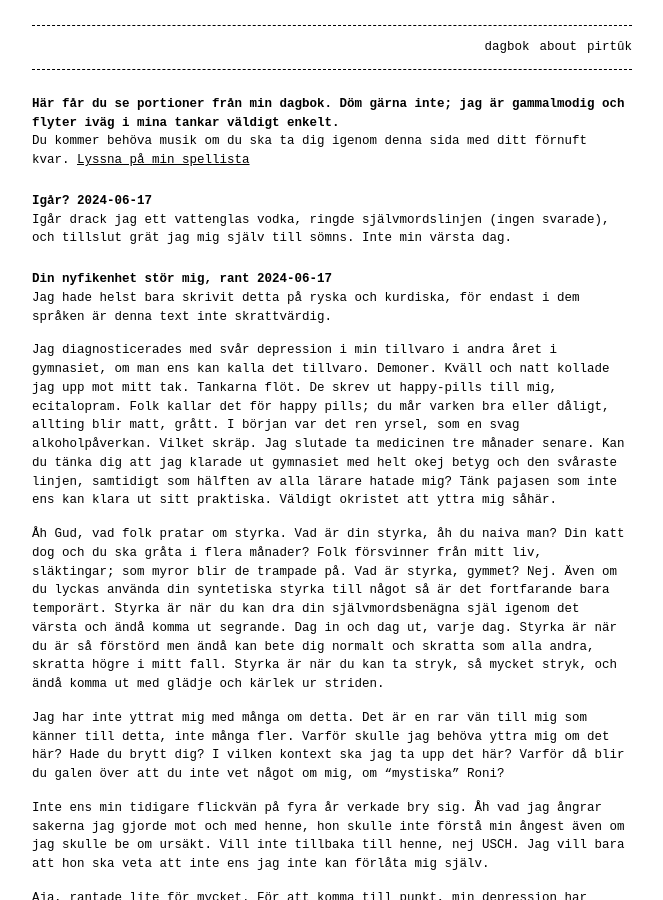
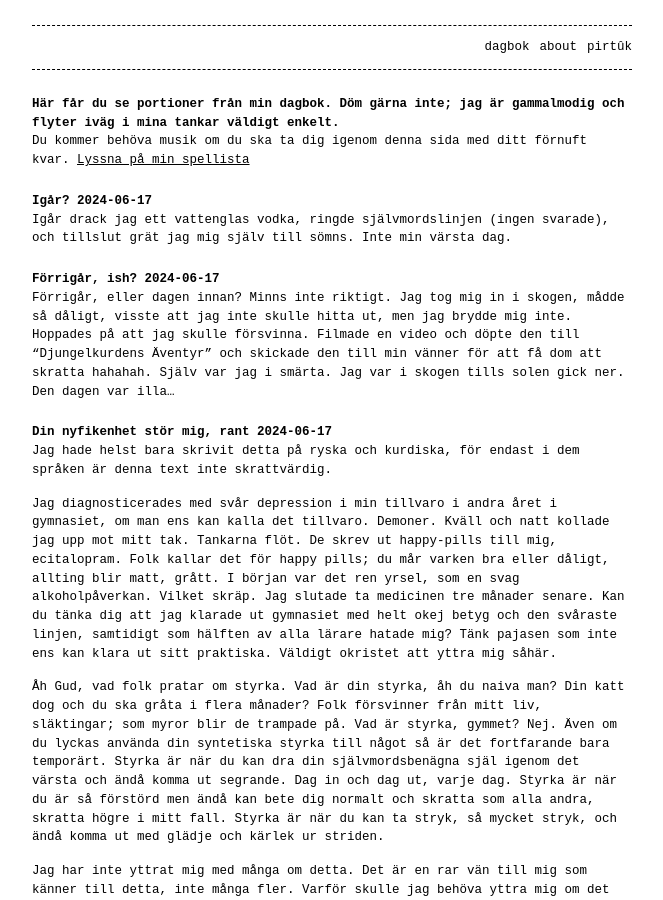
Before and after one commit to ronim-efrin/kitab, a Jekyll site: the page built from index.md, in a window 1280 px wide and 900 px high. Shown: the whole window, without its empty margins (308-971 px from the left). Built offline with Jekyll 4.4.1, drawn with Linux system fonts in a browser that asks for light colours.

Commit message:
Update index.md

```diff
--- a/index.md
+++ b/index.md
@@ -10,6 +10,10 @@ Du kommer behöva musik om du ska ta dig igenom denna sida med ditt förnuft kva
 ## Igår? 2024-06-17
 
 Igår drack jag ett vattenglas vodka, ringde självmordslinjen (ingen svarade), och tillslut grät jag mig själv till sömns. Inte min värsta dag.
+
+## Förrigår, ish? 2024-06-17
+
+Förrigår, eller dagen innan? Minns inte riktigt. Jag tog mig in i skogen, mådde så dåligt, visste att jag inte skulle hitta ut, men jag brydde mig inte. Hoppades på att jag skulle försvinna. Filmade en video och döpte den till "Djungelkurdens Äventyr" och skickade den till min vänner för att få dom att skratta hahahah. Själv var jag i smärta. Jag var i skogen tills solen gick ner. Den dagen var illa...
 
 ## Din nyfikenhet stör mig, rant 2024-06-17
 
```
